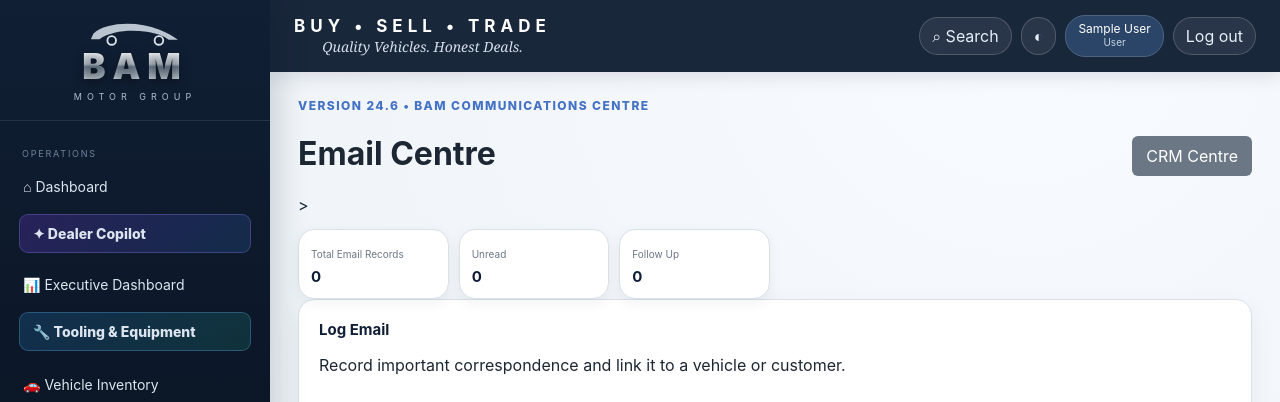
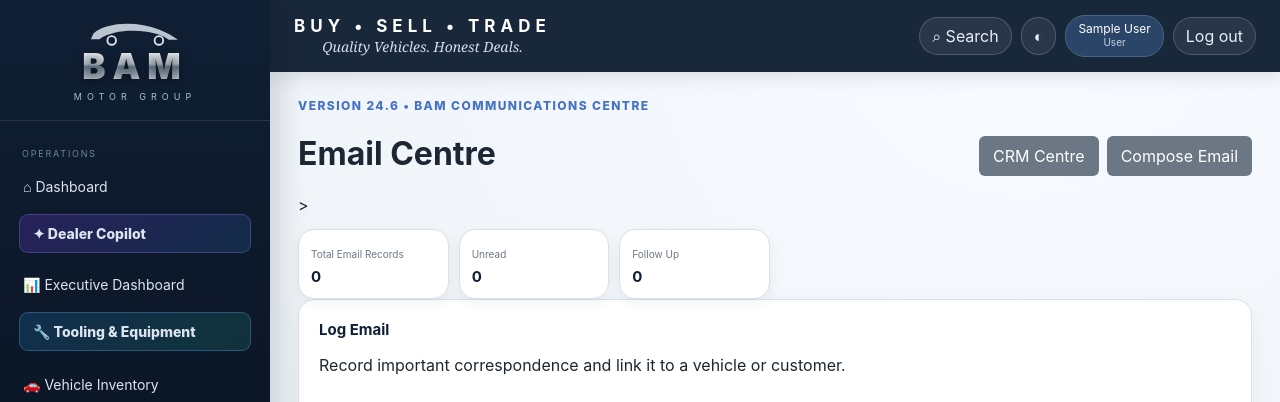
Before and after one commit to BarryBAM/BAMDealerEnterprise, a Flask app: page /email-centre in a window 1280 px wide. Shown: the top 402 px of the page. Run offline with Flask 3, Linux system fonts and the light colour scheme; the visitor is signed in with stand-in values (Sample User, id 1); data that the repository does not hold is empty.

Commit message:
update email centre

```diff
--- a/app/templates/email_centre.html
+++ b/app/templates/email_centre.html
@@ -5,7 +5,7 @@
   <div><p class="eyebrow">Version 24.6 • BAM Communications Centre</p><h1>Email Centre</h1>></div>
   <div class="page-actions"><a class="button secondary" href="{{ url_for('crm_centre') }}">CRM Centre</a>
     {% if email_webmail_url %}<a class="button" target="_blank" rel="noopener" href="{{ email_webmail_url }}">Open Webmail</a>{% endif %}
-    {% if email_address %}<a class="button secondary" href="mailto:{{ email_address }}">Compose Email</a>{% endif %}
+    <a class="button secondary" href="{{ url_for('compose_email') }}">Compose Email</a>
   </div>
 </div>
 
```
